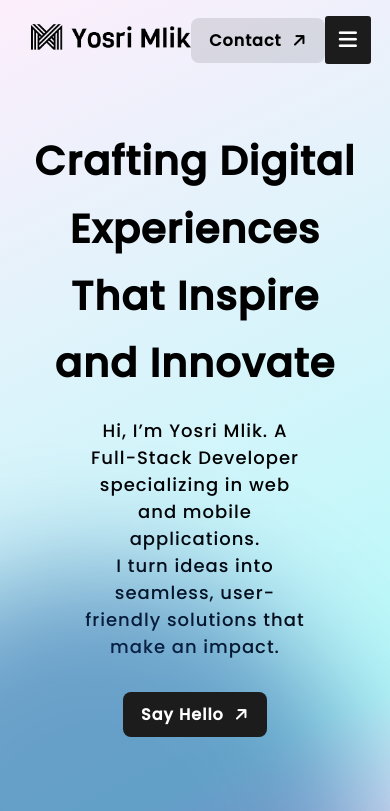
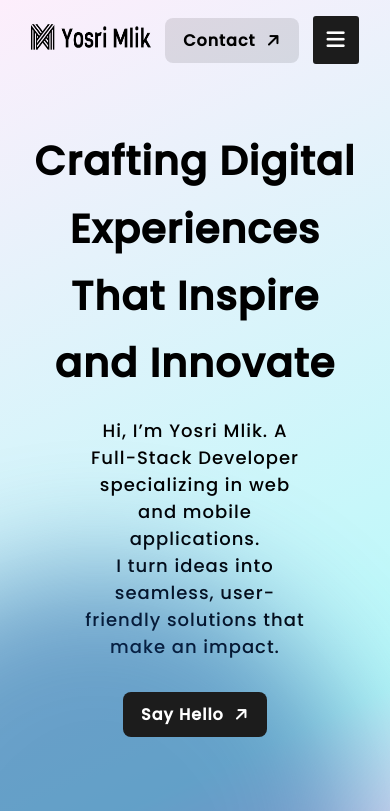
Before and after one commit to YosriMlik/portfolio, a plain HTML site: page index.html in a window 390 px wide. Shown: the top 811 px of the page. Drawn offline with nearby package versions, Linux system fonts and the light colour scheme.

Commit message:
change styling

```diff
--- a/style.css
+++ b/style.css
@@ -497,6 +497,6 @@ button i {
     }
 
     .header .logo img {
-        width: 160px;
+        width: 120px;
     }
 }
```
